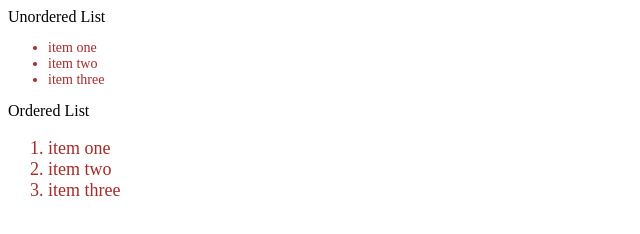
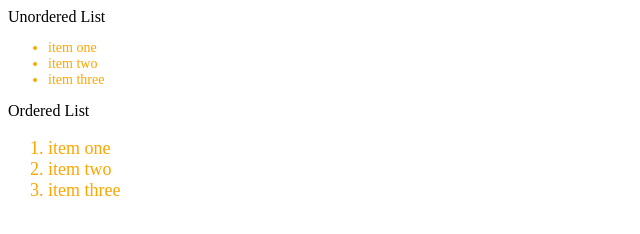
Before and after one commit to pokerbeing/CS50W-lecture1, a plain HTML site: page variables/variables.html in a window 1280 px wide. Shown: the whole page, without its empty margins (0-640 px from the left). Drawn offline with nearby package versions, Linux system fonts and the light colour scheme; files that its build step writes are made by us from their sources.

Commit message:
chnaged to orange

```diff
--- a/variables/variables.scss
+++ b/variables/variables.scss
@@ -1,4 +1,4 @@
-$color: brown;
+$color: orange;
 
 ul {
     font-size: 14px;
```
